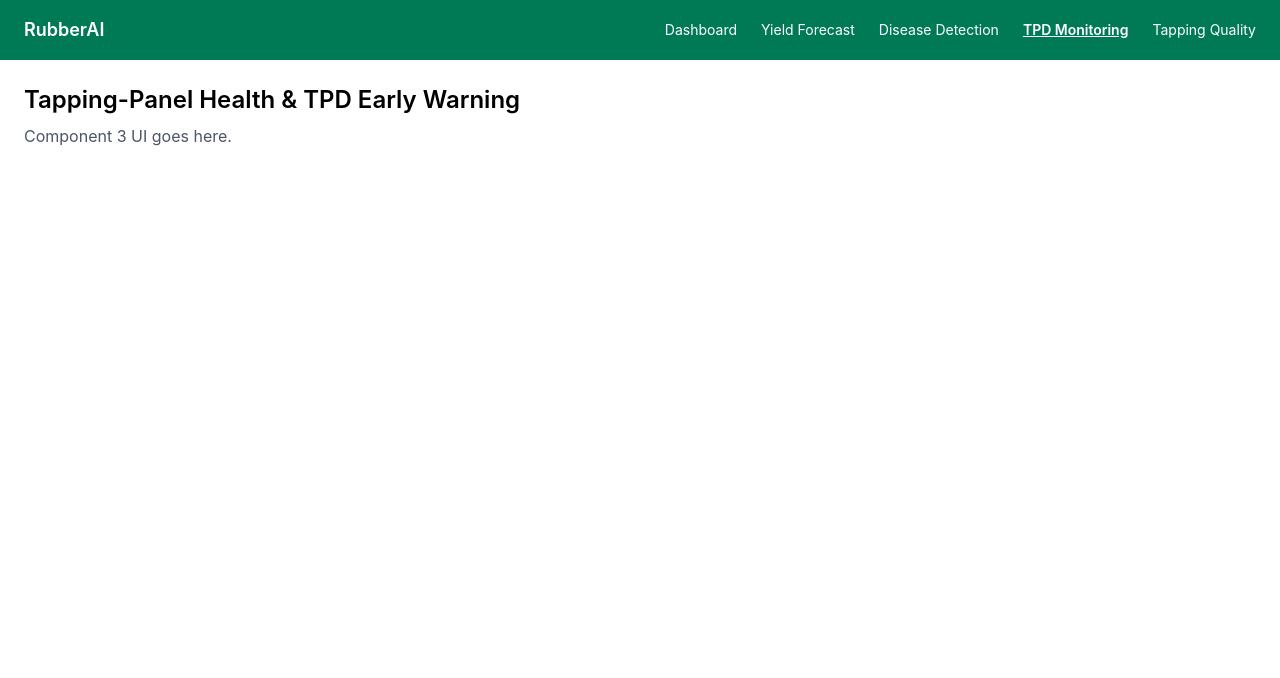
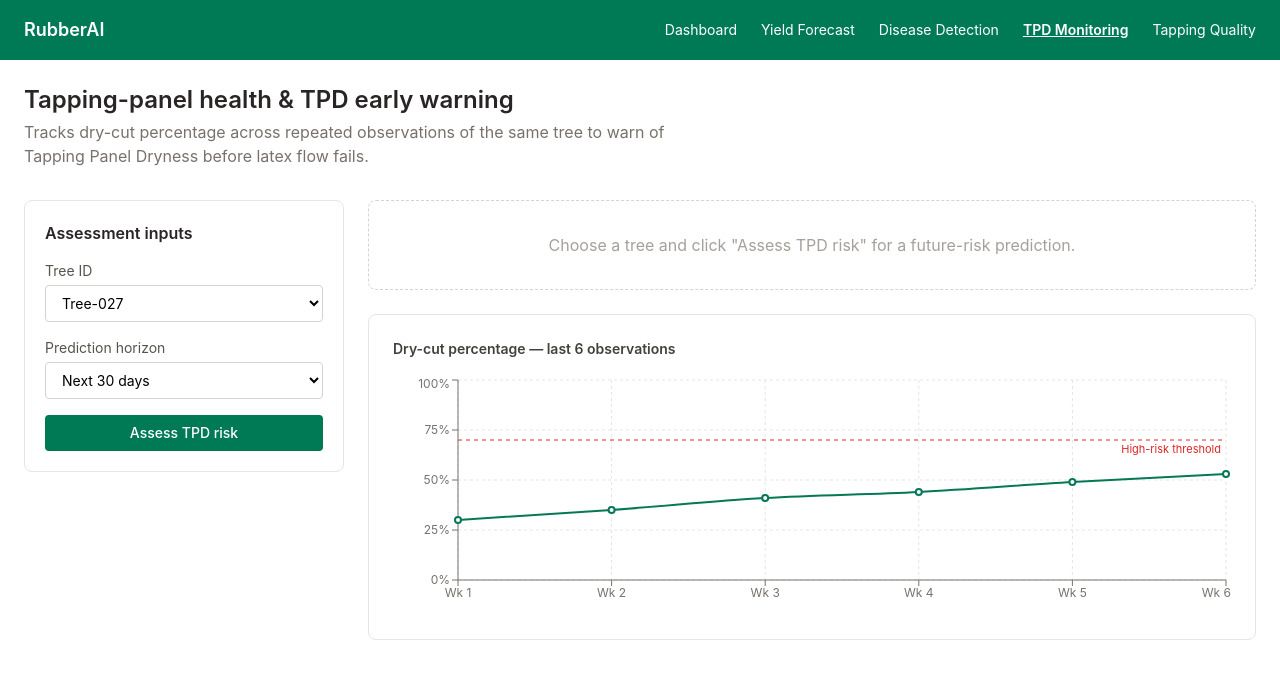
Before and after one commit to Sachinthe001/rubber-plantation-ai--J-26-IT-370-, a React (Vite) app in the folder web/: page /tpd in a window 1280 px wide. Shown: the top 678 px of the page. Built offline with nearby package versions, Linux system fonts and the light colour scheme.

Commit message:
Build TPD Monitoring page with dry-cut trend chart using recharts

```diff
--- a/web/package.json
+++ b/web/package.json
@@ -20,6 +20,7 @@
     "react": "^19.2.8",
     "react-dom": "^19.2.8",
     "react-router-dom": "^7.18.3",
+    "recharts": "^3.10.1",
     "tailwindcss": "^4.3.3"
   }
 }
--- a/web/src/pages/TPDMonitoring.tsx
+++ b/web/src/pages/TPDMonitoring.tsx
@@ -1,8 +1,141 @@
+import { useState } from 'react'
+import {
+  LineChart,
+  Line,
+  XAxis,
+  YAxis,
+  CartesianGrid,
+  Tooltip,
+  ReferenceLine,
+  ResponsiveContainer,
+} from 'recharts'
+
+const treeOptions = ['Tree-014', 'Tree-027', 'Tree-041'] as const
+type TreeId = (typeof treeOptions)[number]
+
+type Status = 'normal' | 'watch' | 'alert'
+
+const statusStyles: Record<Status, { label: string; classes: string }> = {
+  normal: { label: 'Normal', classes: 'bg-emerald-50 text-emerald-700 border-emerald-600' },
+  watch: { label: 'Monitor', classes: 'bg-amber-50 text-amber-700 border-amber-600' },
+  alert: { label: 'High TPD risk — inspect', classes: 'bg-red-50 text-red-700 border-red-600' },
+}
+
+const history: Record<TreeId, { week: string; dryCut: number }[]> = {
+  'Tree-014': [
+    { week: 'Wk 1', dryCut: 18 }, { week: 'Wk 2', dryCut: 20 },
+    { week: 'Wk 3', dryCut: 19 }, { week: 'Wk 4', dryCut: 22 },
+    { week: 'Wk 5', dryCut: 21 }, { week: 'Wk 6', dryCut: 23 },
+  ],
+  'Tree-027': [
+    { week: 'Wk 1', dryCut: 30 }, { week: 'Wk 2', dryCut: 35 },
+    { week: 'Wk 3', dryCut: 41 }, { week: 'Wk 4', dryCut: 44 },
+    { week: 'Wk 5', dryCut: 49 }, { week: 'Wk 6', dryCut: 53 },
+  ],
+  'Tree-041': [
+    { week: 'Wk 1', dryCut: 40 }, { week: 'Wk 2', dryCut: 48 },
+    { week: 'Wk 3', dryCut: 55 }, { week: 'Wk 4', dryCut: 63 },
+    { week: 'Wk 5', dryCut: 71 }, { week: 'Wk 6', dryCut: 78 },
+  ],
+}
+
+const assessments: Record<TreeId, { status: Status; message: string }> = {
+  'Tree-014': { status: 'normal', message: 'Dry-cut percentage is stable and well below the risk threshold.' },
+  'Tree-027': { status: 'watch', message: 'Dry-cut percentage is rising steadily. Recommend closer monitoring over the next 2 weeks.' },
+  'Tree-041': { status: 'alert', message: 'Dry-cut trend has crossed the high-risk threshold. Recommend expert inspection before further tapping.' },
+}
+
 export default function TPDMonitoring() {
+  const [tree, setTree] = useState<TreeId>('Tree-027')
+  const [horizon, setHorizon] = useState('30')
+  const [assessed, setAssessed] = useState(false)
+
+  const data = history[tree]
+  const result = assessments[tree]
+
   return (
     <div>
-      <h1 className="text-2xl font-semibold">Tapping-Panel Health &amp; TPD Early Warning</h1>
-      <p className="text-gray-600 mt-2">Component 3 UI goes here.</p>
+      <header className="mb-8">
+        <h1 className="text-2xl font-semibold text-stone-800">Tapping-panel health &amp; TPD early warning</h1>
+        <p className="text-stone-500 mt-1 max-w-2xl">
+          Tracks dry-cut percentage across repeated observations of the same tree to warn of
+          Tapping Panel Dryness before latex flow fails.
+        </p>
+      </header>
+
+      <div className="grid gap-6 lg:grid-cols-[320px_1fr]">
+        <section className="bg-white border border-stone-200 rounded-lg p-5 h-fit">
+          <h2 className="font-semibold text-stone-800 mb-4">Assessment inputs</h2>
+
+          <label className="block text-sm text-stone-600 mb-1">Tree ID</label>
+          <select
+            value={tree}
+            onChange={(e) => {
+              setTree(e.target.value as TreeId)
+              setAssessed(false)
+            }}
+            className="w-full border border-stone-300 rounded px-3 py-2 text-sm mb-4"
+          >
+            {treeOptions.map((id) => (
+              <option key={id}>{id}</option>
+            ))}
+          </select>
+
+          <label className="block text-sm text-stone-600 mb-1">Prediction horizon</label>
+          <select
+            value={horizon}
+            onChange={(e) => setHorizon(e.target.value)}
+            className="w-full border border-stone-300 rounded px-3 py-2 text-sm mb-4"
+          >
+            <option value="30">Next 30 days</option>
+            <option value="60">Next 60 days</option>
+          </select>
+
+          <button
+            onClick={() => setAssessed(true)}
+            className="w-full bg-emerald-700 text-white text-sm font-medium py-2 rounded hover:bg-emerald-800 transition-colors"
+          >
+            Assess TPD risk
+          </button>
+        </section>
+
+        <section className="space-y-6">
+          {assessed ? (
+            <div className="bg-white border border-stone-200 rounded-lg p-6">
+              <div className="flex items-start justify-between gap-4 flex-wrap">
+                <div>
+                  <p className="text-sm text-stone-500">{tree} &middot; next {horizon} days</p>
+                  <p className="text-lg font-semibold text-stone-800 mt-1">TPD risk assessment</p>
+                </div>
+                <span className={`text-sm font-medium px-3 py-1.5 rounded-full border whitespace-nowrap ${statusStyles[result.status].classes}`}>
+                  {statusStyles[result.status].label}
+                </span>
+              </div>
+              <p className="text-sm text-stone-600 mt-4">{result.message}</p>
+            </div>
+          ) : (
+            <div className="border border-dashed border-stone-300 rounded-lg p-8 text-center text-stone-400">
+              Choose a tree and click "Assess TPD risk" for a future-risk prediction.
+            </div>
+          )}
+
+          <div className="bg-white border border-stone-200 rounded-lg p-6">
+            <h3 className="text-sm font-semibold text-stone-700 mb-4">
+              Dry-cut percentage &mdash; last 6 observations
+            </h3>
+            <ResponsiveContainer width="100%" height={240}>
+              <LineChart data={data}>
+                <CartesianGrid strokeDasharray="3 3" stroke="#e7e5e4" />
+                <XAxis dataKey="week" stroke="#78716c" fontSize={12} />
+                <YAxis stroke="#78716c" fontSize={12} domain={[0, 100]} unit="%" />
+                <Tooltip />
+                <ReferenceLine y={70} stroke="#dc2626" strokeDasharray="4 4" label={{ value: 'High-risk threshold', position: 'insideTopRight', fontSize: 11, fill: '#dc2626' }} />
+                <Line type="monotone" dataKey="dryCut" stroke="#047857" strokeWidth={2} dot={{ r: 3 }} />
+              </LineChart>
+            </ResponsiveContainer>
+          </div>
+        </section>
+      </div>
     </div>
   )
 }
```
Also changed, not shown: 1 other file (tests, documents, lock files or other folders).
